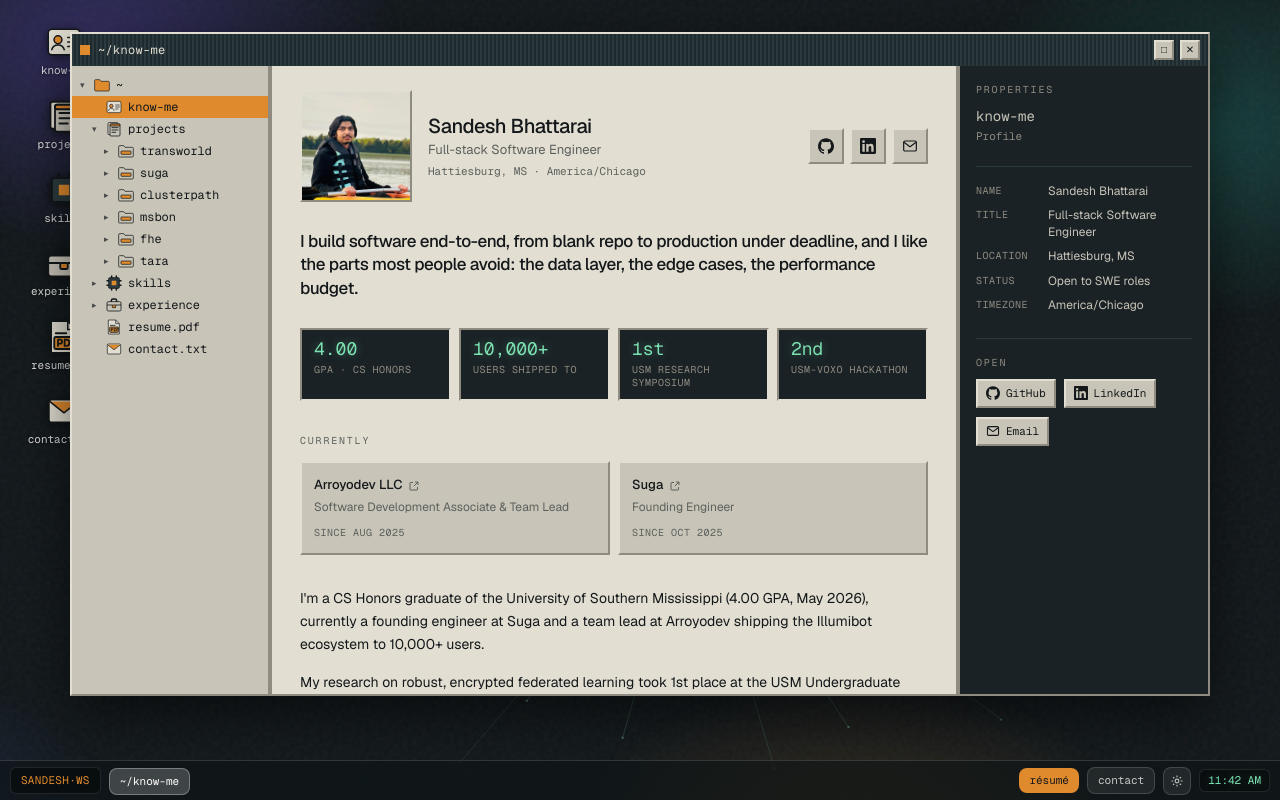
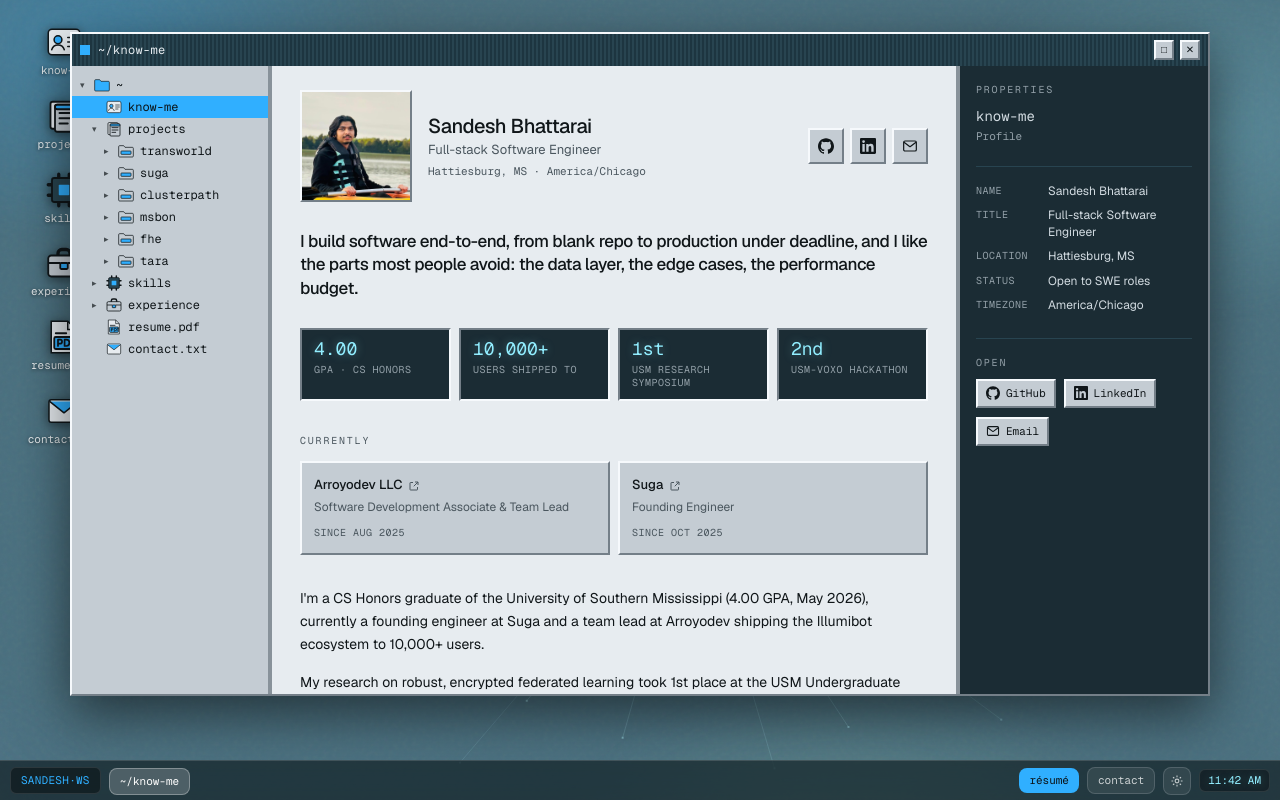
Before and after one commit to git07Sandesh/Profile, a Next.js app: page / in a window 1280 px wide. Built offline with nearby package versions, Linux system fonts and the light colour scheme.

Commit message:
feat(os): adopt the harbour palette and fix glass contrast over a lit wallpaper

```diff
--- a/app/globals.css
+++ b/app/globals.css
@@ -25,31 +25,31 @@
   --color-accent-ink: #0a0a0c; /* text on accent */
 
   /* ---- workstation OS skin (desktop only; the editorial view never uses these) ---- */
-  --color-os-chassis: #c8c4b8;
-  --color-os-chassis-hi: #e2ded2;
-  --color-os-chassis-lo: #8f8b80;
-  --color-os-slate: #2b3a3f;
-  --color-os-slate-lo: #1f2a2e;
-  --color-os-void: #1a2226;
-  --color-os-amber: #e08a2e;
-  --color-os-phosphor: #7ce0b0;
-  --color-os-ink: #14181a;
-  --color-os-ink-soft: #5c605d;
+  --color-os-chassis: #c4ccd3;
+  --color-os-chassis-hi: #e7ecf0;
+  --color-os-chassis-lo: #88929a;
+  --color-os-slate: #284450;
+  --color-os-slate-lo: #1d3540;
+  --color-os-void: #5b7f8f;
+  --color-os-amber: #30afff;
+  --color-os-phosphor: #92eeff;
+  --color-os-ink: #101619;
+  --color-os-ink-soft: #4a565e;
 
   /* Bevel lighting, deliberately separate from surface colour: in dark mode
      surfaces darken while the highlight edge must stay relatively light. */
-  --color-os-edge-hi: #e2ded2;
-  --color-os-edge-lo: #8f8b80;
+  --color-os-edge-hi: #f6f9fc;
+  --color-os-edge-lo: #747f88;
 
   /* Text on surfaces that keep their colour across themes, so these must not
      flip either: the title bar is always dark, amber is always light. */
-  --color-os-title-ink: #e2ded2;
-  --color-os-accent-ink: #14181a;
+  --color-os-title-ink: #e7ecf0;
+  --color-os-accent-ink: #0b1418;
 
   /* The recessed instrument panel and its own text ramp. */
-  --color-os-inset: #1a2226;
-  --color-os-inset-ink: #c8c4b8;
-  --color-os-inset-ink-soft: #8f8b80;
+  --color-os-inset: #1b2c34;
+  --color-os-inset-ink: #d2dbe1;
+  --color-os-inset-ink-soft: #93a0a8;
 
   /* ---- type families ---- */
   --font-sans: var(--font-geist-sans), ui-sans-serif, system-ui, sans-serif;
@@ -211,20 +211,20 @@
 /* ---- dark colour mode ---- */
 
 .os-root[data-theme="dark"] {
-  --color-os-chassis: #34393d;
-  --color-os-chassis-hi: #3f4549;
-  --color-os-chassis-lo: #23272a;
-  --color-os-edge-hi: #565d63;
-  --color-os-edge-lo: #191d20;
-  --color-os-ink: #e8e6df;
-  --color-os-ink-soft: #9aa0a2;
-  --color-os-slate: #232a2e;
-  --color-os-slate-lo: #191f22;
-  --color-os-void: #0d1113;
+  --color-os-chassis: #353f47;
+  --color-os-chassis-hi: #465059;
+  --color-os-chassis-lo: #191f24;
+  --color-os-edge-hi: #6a7783;
+  --color-os-edge-lo: #11161a;
+  --color-os-ink: #e7ecf0;
+  --color-os-ink-soft: #bdc7ce;
+  --color-os-slate: #1e2c34;
+  --color-os-slate-lo: #162127;
+  --color-os-void: #1e2a30;
   /* title-ink and accent-ink intentionally unchanged: their backgrounds do not flip. */
-  --color-os-inset: #15191b;
-  --color-os-inset-ink: #d8d5cc;
-  --color-os-inset-ink-soft: #7f8587;
+  --color-os-inset: #131c22;
+  --color-os-inset-ink: #d6dee4;
+  --color-os-inset-ink-soft: #828e96;
 }
 
 /* ---- chrome skins ---- */
@@ -377,7 +377,7 @@
 .os-readout {
   font-family: var(--font-mono);
   color: var(--color-os-phosphor);
-  text-shadow: 0 0 10px rgba(124, 224, 176, 0.35);
+  text-shadow: 0 0 10px rgba(146, 238, 255, 0.35);
 }
 
 /* ---- the modern half: glass lives on the desktop layer only ---- */
@@ -386,7 +386,7 @@
   position: absolute;
   inset: 0;
   overflow: hidden;
-  background: #12181b;
+  background: #4a707f;
 }
 
 /* Coloured pools give the glass something to actually refract. */
@@ -395,10 +395,10 @@
   position: absolute;
   inset: -20%;
   background:
-    radial-gradient(38vw 42vh at 20% 18%, rgba(124, 92, 255, 0.3), transparent 62%),
-    radial-gradient(34vw 38vh at 82% 26%, rgba(45, 212, 191, 0.22), transparent 62%),
-    radial-gradient(40vw 40vh at 62% 92%, rgba(224, 138, 46, 0.2), transparent 62%),
-    radial-gradient(30vw 34vh at 8% 88%, rgba(80, 120, 255, 0.16), transparent 62%);
+    radial-gradient(38vw 42vh at 20% 18%, rgba(48, 175, 255, 0.28), transparent 62%),
+    radial-gradient(34vw 38vh at 82% 26%, rgba(146, 238, 255, 0.2), transparent 62%),
+    radial-gradient(40vw 40vh at 62% 92%, rgba(196, 247, 202, 0.16), transparent 62%),
+    radial-gradient(30vw 34vh at 8% 88%, rgba(94, 129, 172, 0.22), transparent 62%);
   animation: os-drift 48s ease-in-out infinite alternate;
 }
 
@@ -420,7 +420,8 @@
 }
 
 .os-glass {
-  background: color-mix(in srgb, white 8%, transparent);
+  /* Tinted dark, not white: white glass loses text contrast over a lit wallpaper. */
+  background: color-mix(in srgb, #0e1a20 55%, transparent);
   backdrop-filter: blur(22px) saturate(150%);
   -webkit-backdrop-filter: blur(22px) saturate(150%);
   border: 1px solid color-mix(in srgb, white 16%, transparent);
--- a/components/os/aggregation-field.tsx
+++ b/components/os/aggregation-field.tsx
@@ -91,13 +91,13 @@
         const falloff = 0.35 + 0.65 * (1 - d / RADIUS);
         const a = falloff * wave * EDGE_ALPHA * amp.current;
 
-        ctx.strokeStyle = `rgba(124,224,176,${a})`;
+        ctx.strokeStyle = `rgba(146,238,255,${a})`;
         ctx.beginPath();
         ctx.moveTo(px, py);
         ctx.lineTo(cx, cy);
         ctx.stroke();
 
-        ctx.fillStyle = `rgba(124,224,176,${Math.min(a * 2.4, 0.55)})`;
+        ctx.fillStyle = `rgba(146,238,255,${Math.min(a * 2.4, 0.55)})`;
         ctx.fillRect(px - 1, py - 1, 2, 2);
       }
     };
```
